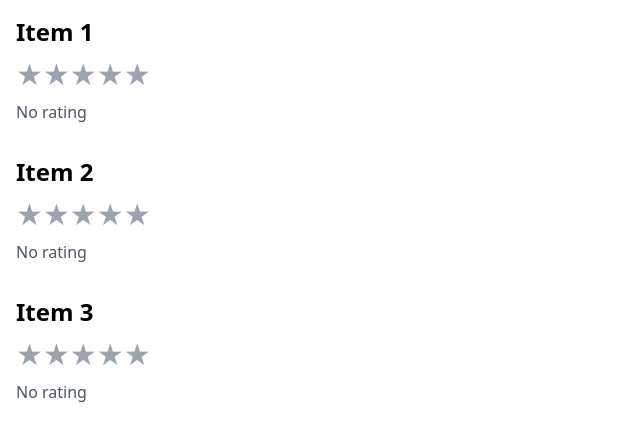
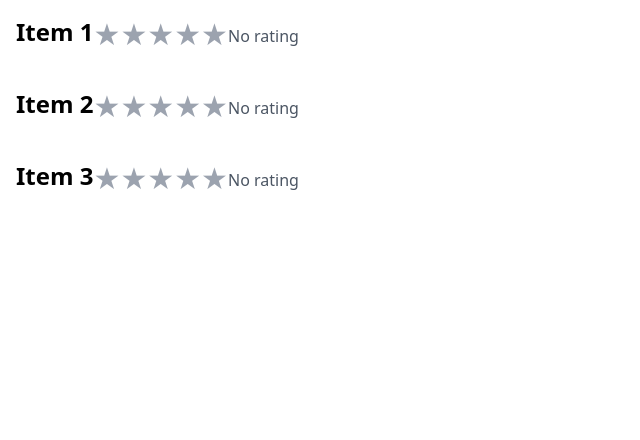
Before and after one commit to OlesyaMiller/ck-project, a SvelteKit app: page / in a window 1280 px wide. Shown: the top 440 px of the page, without its empty margins (0-640 px from the left). Built offline with nearby package versions, Linux system fonts and the light colour scheme.

Commit message:
refactor main page

```diff
--- a/src/routes/+page.svelte
+++ b/src/routes/+page.svelte
@@ -5,48 +5,33 @@
     let ratingItem2 = null;
     let ratingItem3 = null;
 
+    const ratingItems = [ratingItem1, ratingItem2, ratingItem3];
+
   </script>
 
   <div class="space-y-8 p-4">
-    <!-- Item 1 -->
-    <div>
-      <h2 class="text-2xl font-semibold mb-2">Item 1</h2>
 
-      <Rating bind:rating={ratingItem1} />
 
-      {#if ratingItem1 !== null}
-        <p class="rating mt-2">{ratingItem1} star{ratingItem1 > 1 ? 's' : ''}</p>
-      {:else}
-        <p class="rating mt-2 text-gray-600">No rating</p>
-      {/if}
+    {#each [1, 2, 3] as n}
 
-    </div>
+        <div class="flex">
 
-    <!-- Item 2 -->
-    <div>
-      <h2 class="text-2xl font-semibold mb-2">Item 2</h2>
+            <h2 class="text-2xl font-semibold mb-2">Item {n}</h2>
 
-      <Rating bind:rating={ratingItem2} />
+            <Rating bind:rating={ratingItems[n-1]}/>
 
-      {#if ratingItem2 !== null}
-        <p class="rating mt-2">{ratingItem2} star{ratingItem2 > 1 ? 's' : ''}</p>
-      {:else}
-        <p class="rating mt-2 text-gray-600">No rating</p>
-      {/if}
+            {#if ratingItems[n-1] !== null}
 
-    </div>
+                <p class="rating mt-2">{ratingItems[n-1]} star{ratingItems[n-1] > 1 ? 's' : ''}</p>
 
-    <!-- Item 3 -->
-    <div>
-      <h2 class="text-2xl font-semibold mb-2">Item 3</h2>
+            {:else}
 
-      <Rating bind:rating={ratingItem3} />
+                <p class="rating mt-2 text-gray-600">No rating</p>
 
-      {#if ratingItem3 !== null}
-        <p class="rating mt-2">{ratingItem3} star{ratingItem3 > 1 ? 's' : ''}</p>
-      {:else}
-        <p class="rating mt-2 text-gray-600">No rating</p>
-      {/if}
+            {/if}
 
-    </div>
+        </div>
+
+    {/each}
+
   </div>
```
Also changed, not shown: 1 other file (tests, documents, lock files or other folders).
